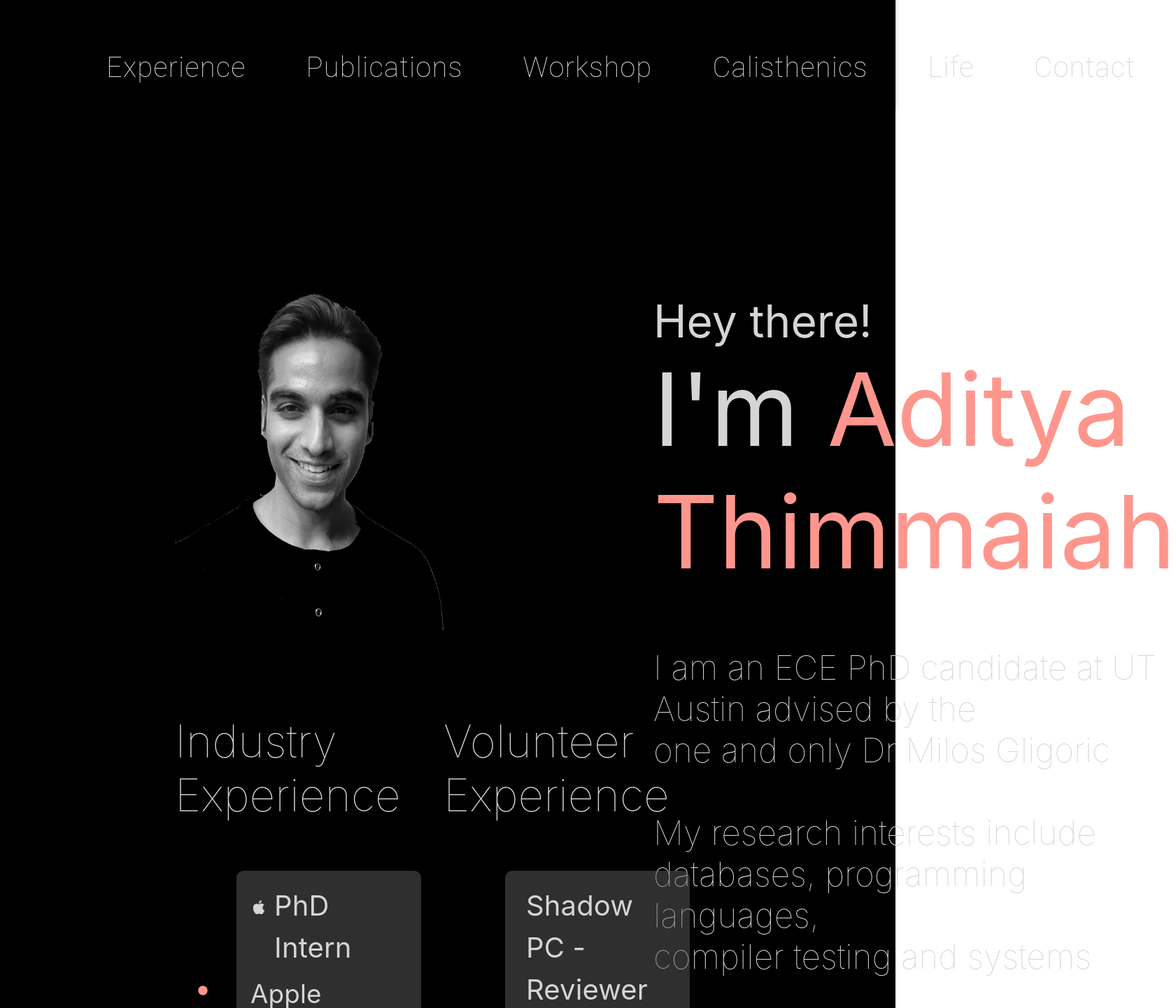
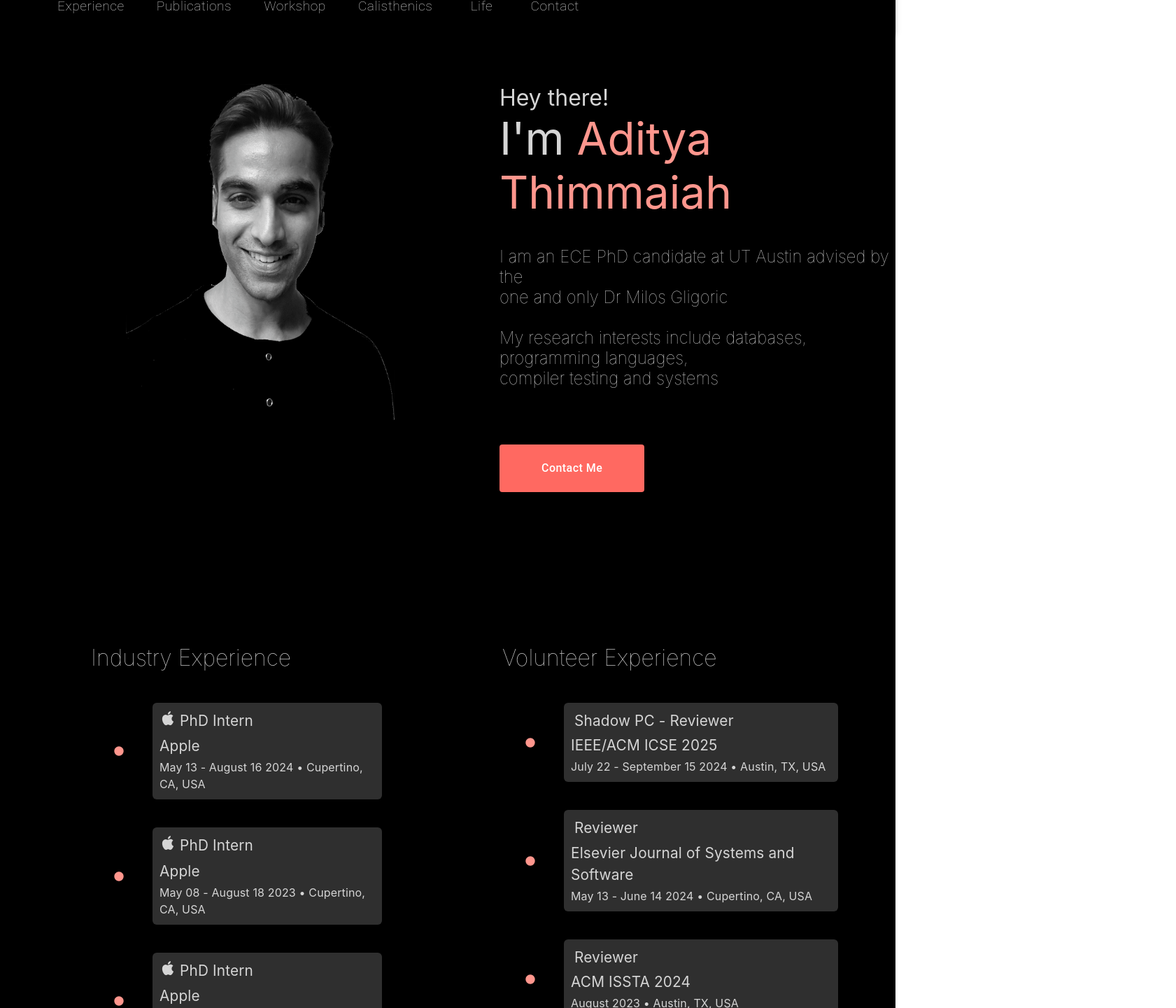
Before and after one commit to 1sand0s/portfolio-website, a React (Create React App) app: page / in a window 1280 px wide. Shown: the part 80-1520 px from the top of the page at 70% size, 1681 px wide, since content can reach past the window. Built offline with nearby package versions, Linux system fonts and the light colour scheme.

Commit message:
Adding CNAME, Adjusting font size

```diff
--- a/src/App.js
+++ b/src/App.js
@@ -56,15 +56,15 @@ function App() {
 
   return (
     <Box id='root' sx={{width:'100vw', height:'auto', backgroundColor: 'black'}}>
-      <AppBar position="fixed" sx={{backgroundColor: 'black', paddingTop: '120px'}}>
-          <Container maxWidth="xl" sx={{margin: 0, marginLeft: '120px'}}>
+      <AppBar position="fixed" sx={{backgroundColor: 'black', paddingTop: '50px'}}>
+          <Container maxWidth="xl" sx={{margin: 0, marginLeft: '50px'}}>
             <Toolbar disableGutters>
               <Box sx={{ flexGrow: 1, display: { xs: 'none', md: 'flex' } }}>
                 {pages.map((page) => (
                   <Button
                     key={page}
                     onClick={()=> handlePageNav(page)}
-                    sx={{ my: 2, color: '#D5D5D5', display: 'block', fontSize: '2.5em', marginRight: '70px', textTransform: 'none', fontWeight: 'lighter' }}
+                    sx={{ my: 2, color: '#D5D5D5', display: 'block', fontSize: '1.2em', marginRight: '30px', textTransform: 'none', fontWeight: 'lighter' }}
                   >
                     {page}
                   </Button>
@@ -74,7 +74,7 @@ function App() {
           </Container>
         </AppBar>
       <Box id='main-page' sx={{width:'100vw', height:'100vh', backgroundColor: 'black'}}>
-        <Stack direction={'row'} sx={{paddingTop: '500px', marginLeft: '250px'}}>
+        <Stack direction={'row'} sx={{paddingTop: '200px', marginLeft: '180px'}}>
           <Box
             component="img"
             sx={{
@@ -83,32 +83,32 @@ function App() {
             }}
             src={selfie}
           />
-          <Stack sx={{color: '#D5D5D5', justifyContent: 'center', marginLeft: '300px'}}>
-            <label style={{fontSize: '4em'}}>Hey there!</label>
-            <label style={{fontSize: '9em'}}>I'm <span style={{color:'#FF968D'}}>Aditya Thimmaiah</span></label>
-            <label  style={{fontSize: '4em'}}><br/></label>
-            <label  style={{fontSize: '3em', fontWeight: 'lighter'}}>I am an ECE PhD candidate at UT Austin advised by the <br/>one and only Dr Milos Gligoric<br/><br/>
+          <Stack sx={{color: '#D5D5D5', justifyContent: 'center', marginLeft: '150px'}}>
+            <label style={{fontSize: '2em'}}>Hey there!</label>
+            <label style={{fontSize: '4em'}}>I'm <span style={{color:'#FF968D'}}>Aditya Thimmaiah</span></label>
+            <label  style={{fontSize: '2em'}}><br/></label>
+            <label  style={{fontSize: '1.5em', fontWeight: 'lighter'}}>I am an ECE PhD candidate at UT Austin advised by the <br/>one and only Dr Milos Gligoric<br/><br/>
             My research interests include databases, programming languages,<br/> compiler testing and systems</label>
             <Box sx={{paddingTop: '80px'}}>
-              <Button variant='contained' sx={{backgroundColor:'#FF6961', textTransform: 'none', fontSize: '2.5em', paddingLeft: '100px', paddingRight: '100px', paddingTop: '30px', paddingBottom: '30px'}}>Contact Me</Button>
+              <Button variant='contained' sx={{backgroundColor:'#FF6961', textTransform: 'none', fontSize: '1em', paddingLeft: '60px', paddingRight: '60px', paddingTop: '20px', paddingBottom: '20px'}}>Contact Me</Button>
             </Box>
           </Stack>
         </Stack>
       </Box>
       <Box ref={experience_ref} id='experience-page' sx={{width:'100vw', height:'100vh', backgroundColor: 'black'}}>
-        <Stack direction={'row'} sx={{color: '#D5D5D5', paddingTop: '300px', marginLeft: '250px', marginRight: '250px', fontWeight: 'lighter', justifyContent: 'space-between'}}>
+        <Stack direction={'row'} sx={{color: '#D5D5D5', paddingTop: '200px', marginLeft: '130px', marginRight: '50px', fontWeight: 'lighter', justifyContent: 'space-between'}}>
             <Stack>
-              <label style={{fontSize: '4em', marginBottom: '50px'}}>Industry Experience</label>
-              <Experiences experience_items={industry_experience_items} width='30vw'/>
+              <label style={{fontSize: '2em', marginBottom: '25px'}}>Industry Experience</label>
+              <Experiences experience_items={industry_experience_items} width='35vw'/>
             </Stack>
             <Stack>
-              <label style={{fontSize: '4em', marginBottom: '50px'}}>Volunteer Experience</label>
-              <Experiences experience_items={volunteer_experience_items} width='30vw'/>
+              <label style={{fontSize: '2em', marginBottom: '25px'}}>Volunteer Experience</label>
+              <Experiences experience_items={volunteer_experience_items} width='40vw'/>
             </Stack>
         </Stack>
       </Box>
       <Box ref={publication_ref} id='publications-page' sx={{width:'100vw', height:'auto', backgroundColor: 'black'}}>
-        <Stack sx={{color: '#D5D5D5', paddingTop: '300px', marginLeft: '250px', marginRight: '250px', fontWeight: 'lighter'}}>
+        <Stack sx={{color: '#D5D5D5', paddingTop: '200px', marginLeft: '130px', marginRight: '50px', fontWeight: 'lighter'}}>
           <Experiences experience_items={publication_items}  width='auto'/>
         </Stack>
       </Box>
--- a/src/ExperienceItem.js
+++ b/src/ExperienceItem.js
@@ -4,13 +4,13 @@ function ExperienceItem (props) {
     const {id, icon, company, title, dates, location} = props
 
     return (
-        <Stack sx={{padding: '20px', backgroundColor: '#5E5E5E80', color: '#D5D5D5', fontWeight: 'normal', borderRadius: '10px'}}>
-            <Stack direction='row' sx={{marginBottom: '8px', fontSize: '2.5em'}}>
-                <label style={{marginRight: '10px'}}>{icon}</label>
+        <Stack sx={{padding: '10px', backgroundColor: '#5E5E5E80', color: '#D5D5D5', fontWeight: 'normal', borderRadius: '6px'}}>
+            <Stack direction='row' sx={{marginBottom: '4px', fontSize: '1.3em'}}>
+                <label style={{marginRight: '5px'}}>{icon}</label>
                 <label>{title}</label>
             </Stack>
-            <label style={{fontSize: '2.3em', marginBottom: '10px'}}>{company}</label>
-            <label style={{fontSize: '1.5em'}}>{dates}   &#8226;   {location}</label>
+            <label style={{fontSize: '1.3em', marginBottom: '3px'}}>{company}</label>
+            <label style={{fontSize: '1em'}}>{dates}   &#8226;   {location}</label>
         </Stack>
     )
 }
--- a/src/PublicationItem.js
+++ b/src/PublicationItem.js
@@ -40,8 +40,8 @@ function ExperienceItem (props) {
     }
 
     return (
-        <Stack id={id} sx={{padding: '20px', backgroundColor: '#5E5E5E80', color: '#D5D5D5', fontWeight: 'normal', borderRadius: '10px'}}>
-            <Stack direction='row' sx={{marginBottom: '8px', fontSize: '2.5em'}}>
+        <Stack id={id} sx={{padding: '10px', backgroundColor: '#5E5E5E80', color: '#D5D5D5', fontWeight: 'normal', borderRadius: '6px'}}>
+            <Stack direction='row' sx={{marginBottom: '8px', fontSize: '1.3em'}}>
                 <label style={{marginRight: '10px'}}><ArticleOutlinedIcon/></label>
                 <label>{authors_processed()}. <span style={{color:'#FF968D'}}>{title}</span>. <span style={{fontWeight: 'bold'}}> In <i style={{fontWeight:'bold'}}>{journal}</i> {year}</span>.</label>
             </Stack>
```
Also changed, not shown: 2 other files (tests, documents, lock files or other folders).
